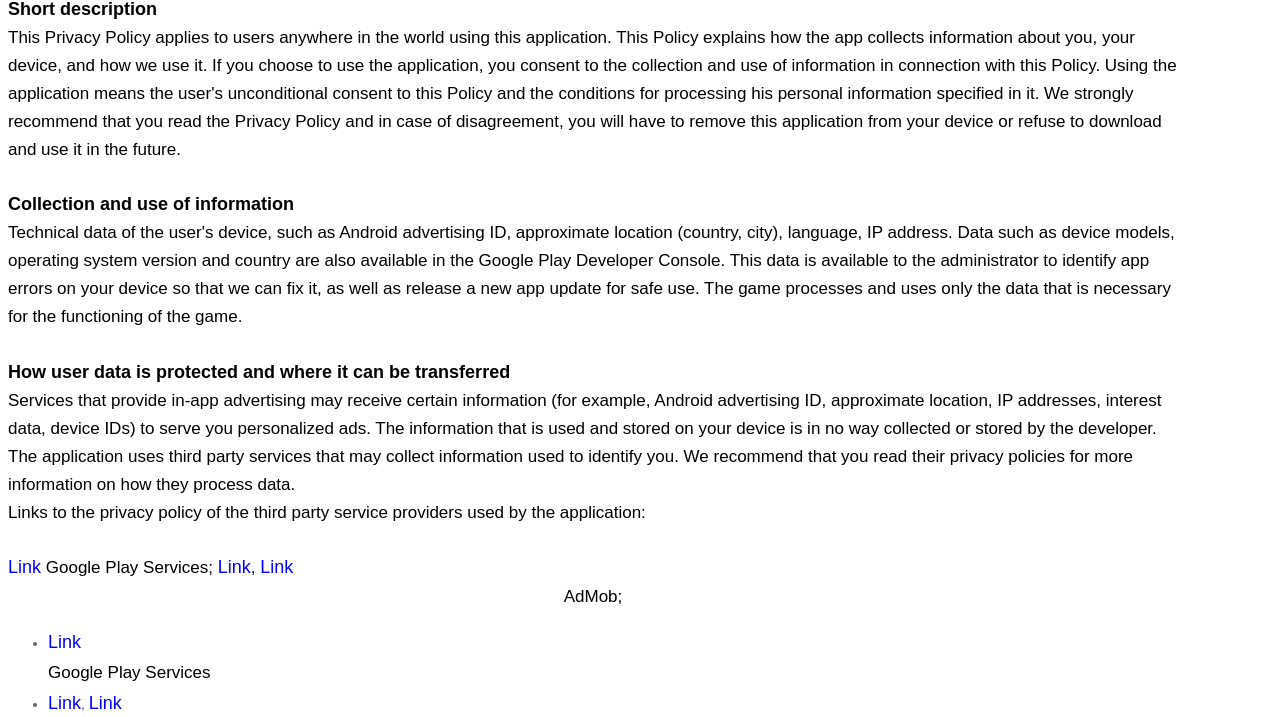
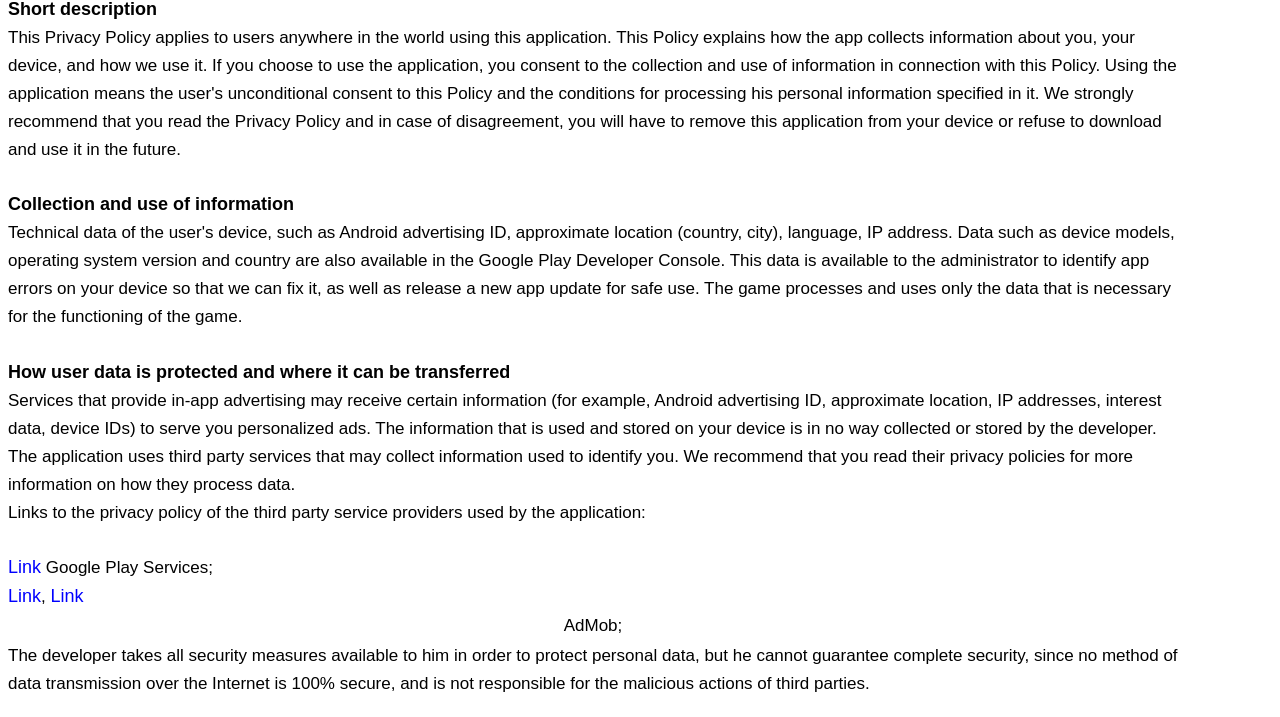
Before and after one commit to GameInfoGame/gameinfogame.github.io, a plain HTML site: page index.html in a window 1280 px wide. Shown: the part 79-796 px from the top of the page. Drawn offline with Linux system fonts and the light colour scheme.

Commit message:
Update index.html

```diff
--- a/index.html
+++ b/index.html
@@ -58,15 +58,10 @@
 					 </p>
 					<br>
 					<p style="text-align:left">
-					<a  style="text-align:left; color:blue; font-size: 18px;" href="https://www.google.com/policies/privacy/"  target="_blank">Link</a></li> Google Play Services; </n>
+					<a  style="text-align:left; color:blue; font-size: 18px;" href="https://www.google.com/policies/privacy/"  target="_blank">Link</a></li> Google Play Services; <br>
 					<a  style="text-align:left; color:blue; font-size: 18px;" href="https://www.google.com/policies/privacy/" target="_blank"> Link</a>, <a  style="text-align:left; color:blue; font-size: 18px;" href="https://support.google.com/admob/answer/6128543?hl=en"   target="_blank"> Link</a><p>AdMob;</p>
 
 					</p>
-
-					 <ul style="text-align:left;">
-						<li><a  style="text-align:left; color:blue; font-size: 18px;" href="https://www.google.com/policies/privacy/"  target="_blank">Link</a> <p> Google Play Services</p></li>
-						  <li><a  style="text-align:left; color:blue; font-size: 18px;" href="https://www.google.com/policies/privacy/" target="_blank"> Link</a>, <a  style="text-align:left; color:blue; font-size: 18px;" href="https://support.google.com/admob/answer/6128543?hl=en"   target="_blank"> Link</a><p>AdMob</p></li>
-					</ul>
 
 					  <p style="text-align:left; padding-top: 1px;">
 					The developer takes all security measures available to him in order to protect personal data, but he cannot guarantee complete security,
```
